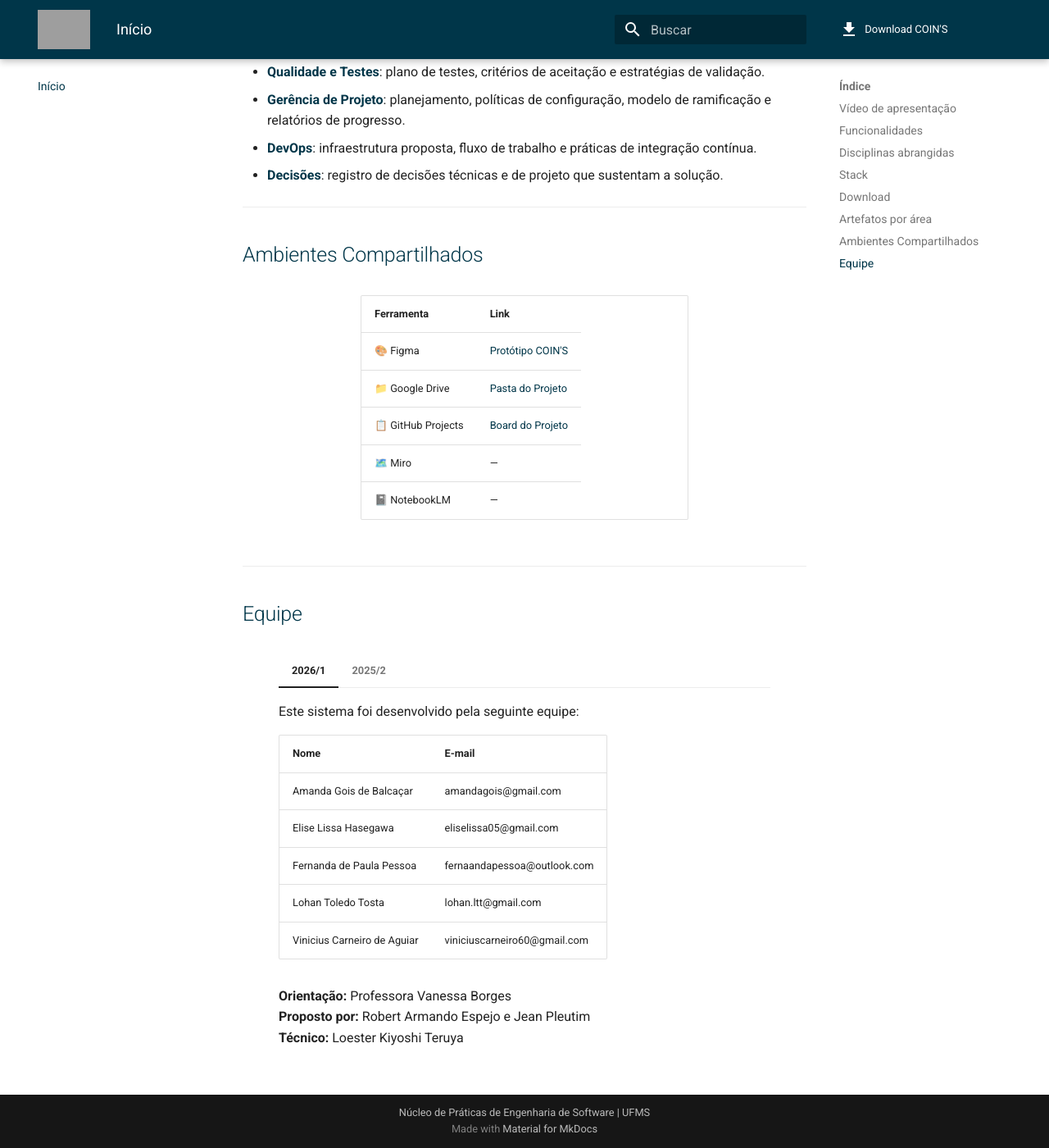
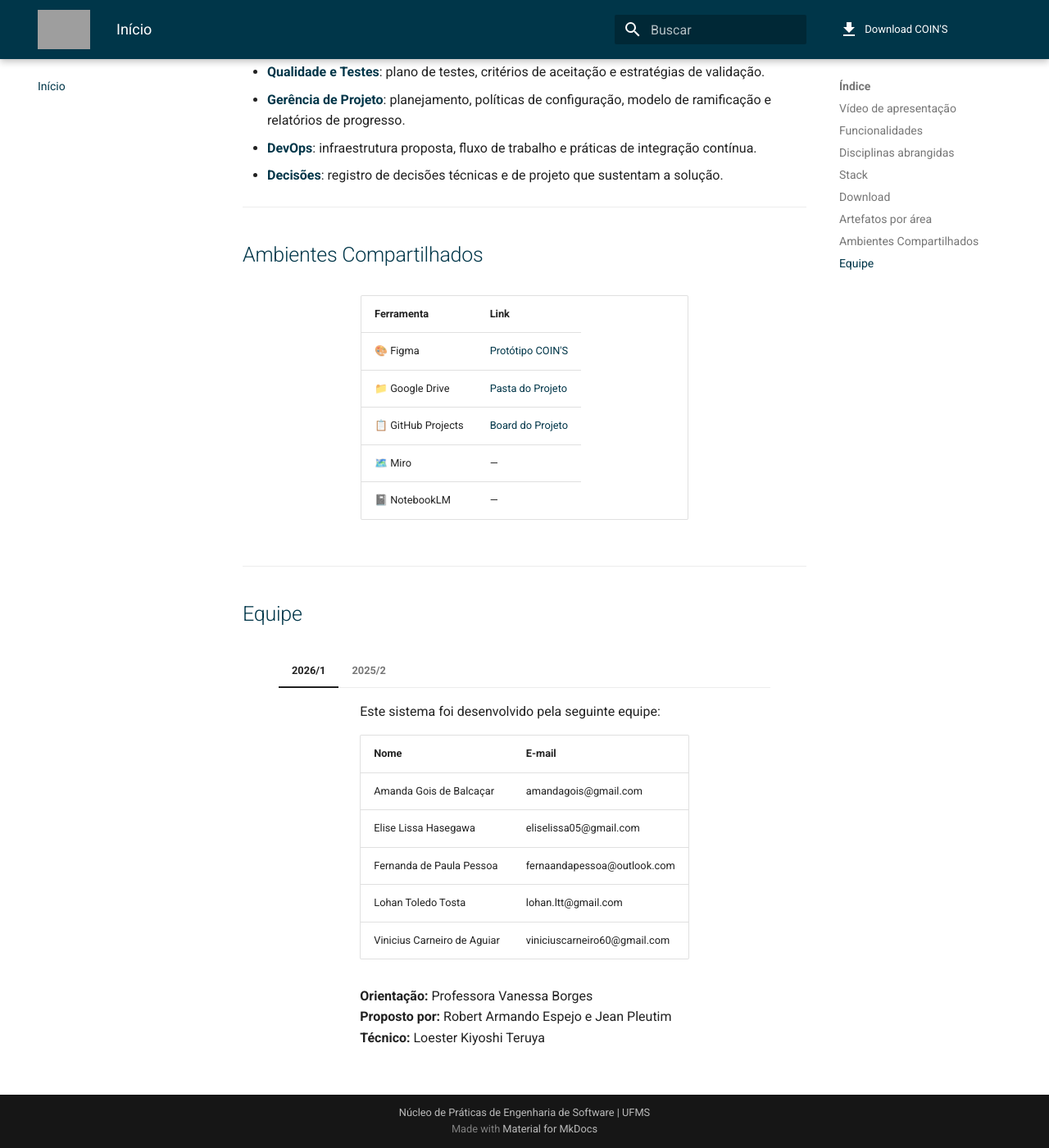
Before and after one commit to NES-Contabilidade-Integrada/doc-coins2026.1, an MkDocs documentation site: the page built from docs/index.md, in a window 1280 px wide and 1400 px high, scrolled down 3405 px. Shown: the whole window at 82% size. Built offline with MkDocs 1.6.1 and Material for MkDocs 9.7.7, drawn with Linux system fonts in a browser that asks for light colours; comment, search, counter and statistics services are not loaded; grey boxes are pictures that could not be loaded.

Commit message:
fix(ui): center team table inside tabbed content
Co-Authored-By: Claude Sonnet 4.6 <noreply@anthropic.com>

```diff
--- a/docs/stylesheets/extra.css
+++ b/docs/stylesheets/extra.css
@@ -58,6 +58,18 @@
   max-width: 600px;
 }
 
+.centered-table .tabbed-content table {
+  margin-left: auto;
+  margin-right: auto;
+  width: auto;
+}
+
+.centered-table .tabbed-content {
+  display: flex;
+  flex-direction: column;
+  align-items: center;
+}
+
 /* Logo maior no header */
 .md-header__button.md-logo img {
   height: 48px;
```
